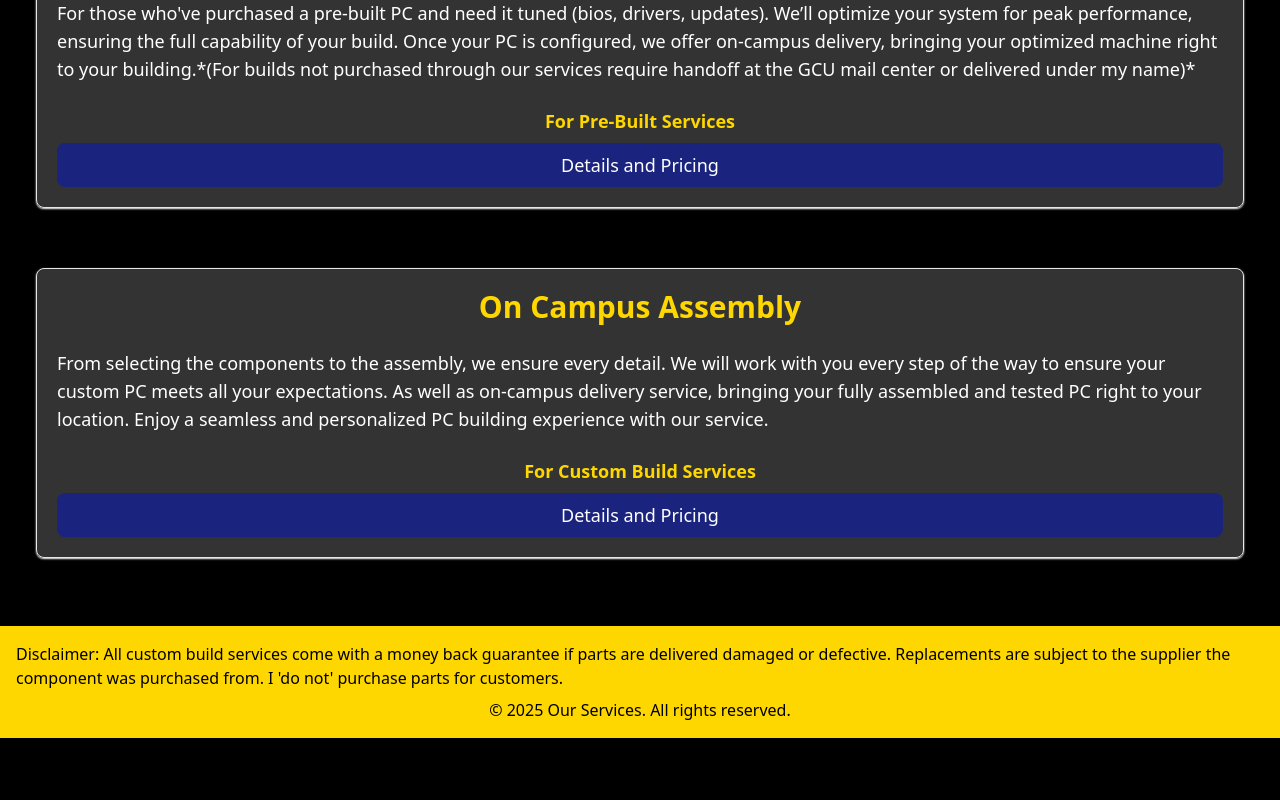
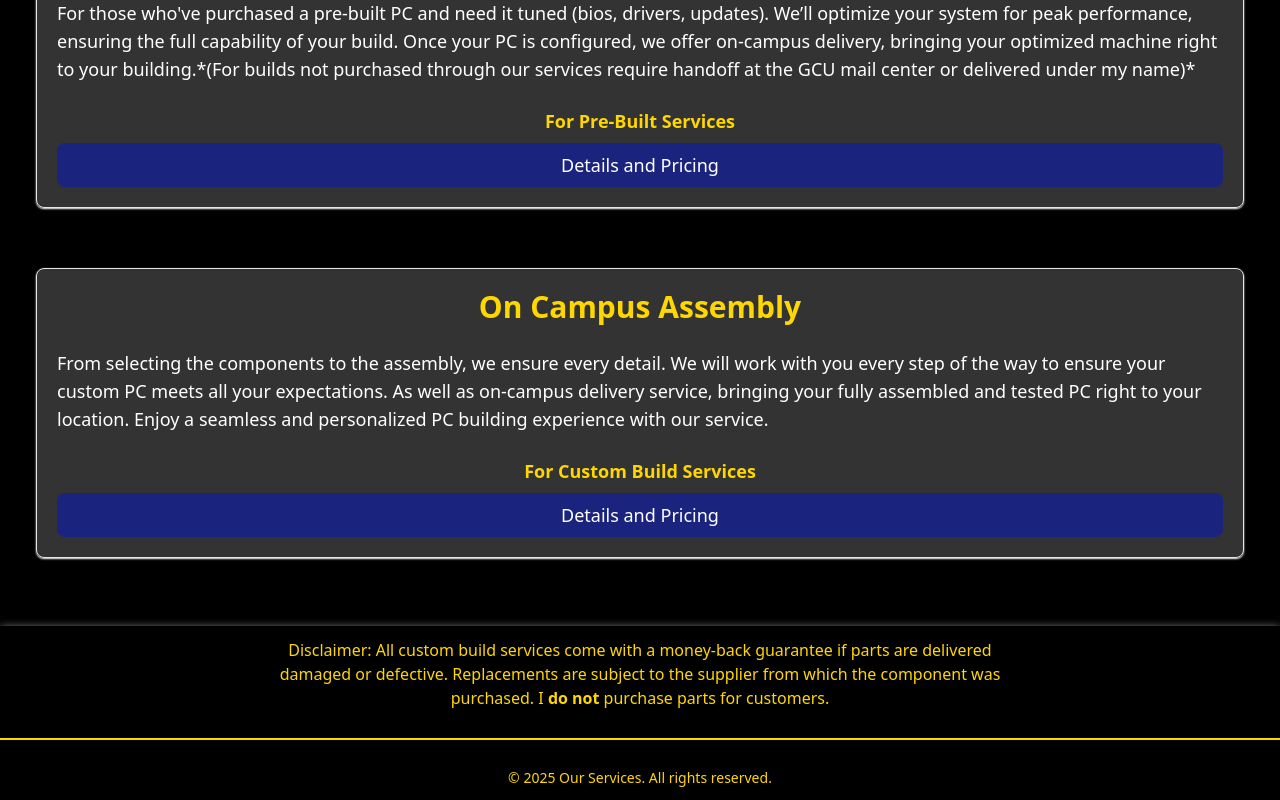
Before and after one commit to iSmirk-01/Landing-page, a Next.js app: page / in a window 1280 px wide. Shown: the part 624-1424 px from the top of the page. Before the commit the page ends 1362 px from the top, so only its background shows below. Built offline with nearby package versions, Linux system fonts and the light colour scheme.

Commit message:
made footer fit theme

```diff
--- a/app/components/Footer.js
+++ b/app/components/Footer.js
@@ -1,15 +1,19 @@
 const Footer = () => {
-    return (
-      <footer className="flex flex-col p-4 bg-DarkThemeMainBlue items-center w-full gap-2 overflow-x-hidden bg-Yellow text-Charcoal mt-8">
-          <p className="">
-            Disclaimer: All custom build services come with a money back
-            guarantee if parts are delivered damaged or defective. Replacements
-            are subject to the supplier the component was purchased from. I
-            &apos;do not&apos; purchase parts for customers.
-          </p>
-          <p>© 2025 Our Services. All rights reserved.</p>
-      </footer>
-    );
-}
+  return (
+    <footer className="flex flex-col items-center text-Charcoal gap-4 mt-8 text-Yellow footerHighlight">
+      <p className="text-center text-sm md:text-base max-w-3xl p-3">
+        Disclaimer: All custom build services come with a money-back guarantee
+        if parts are delivered damaged or defective. Replacements are subject to
+        the supplier from which the component was purchased. I{" "}
+        <span className="font-semibold">do not</span> purchase parts for
+        customers.
+      </p>
+      <hr className="w-full border-t-2 border-Yellow" />
+      <p className="text-center text-xs md:text-sm p-3">
+        © 2025 Our Services. All rights reserved.
+      </p>
+    </footer>
+  );
+};
 
-export default Footer
+export default Footer;
--- a/app/globals.css
+++ b/app/globals.css
@@ -10,6 +10,10 @@
 nav {
   /* Add a subtle shadow below the navbar */
   box-shadow: 0 4px 10px rgba(255, 255, 255, 0.3);
+}
+
+.footerHighlight {
+  box-shadow: 0 4px 10px rgba(255, 255, 255, 1);
 }
 
 input:-webkit-autofill {
```
